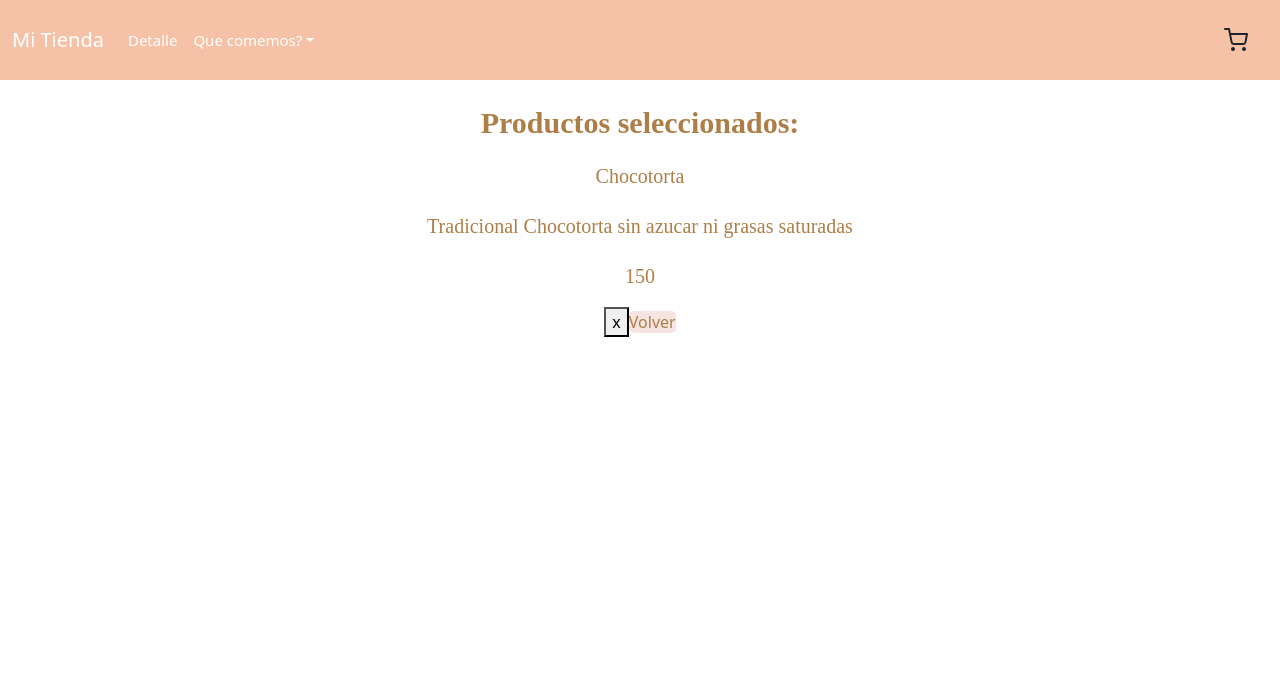
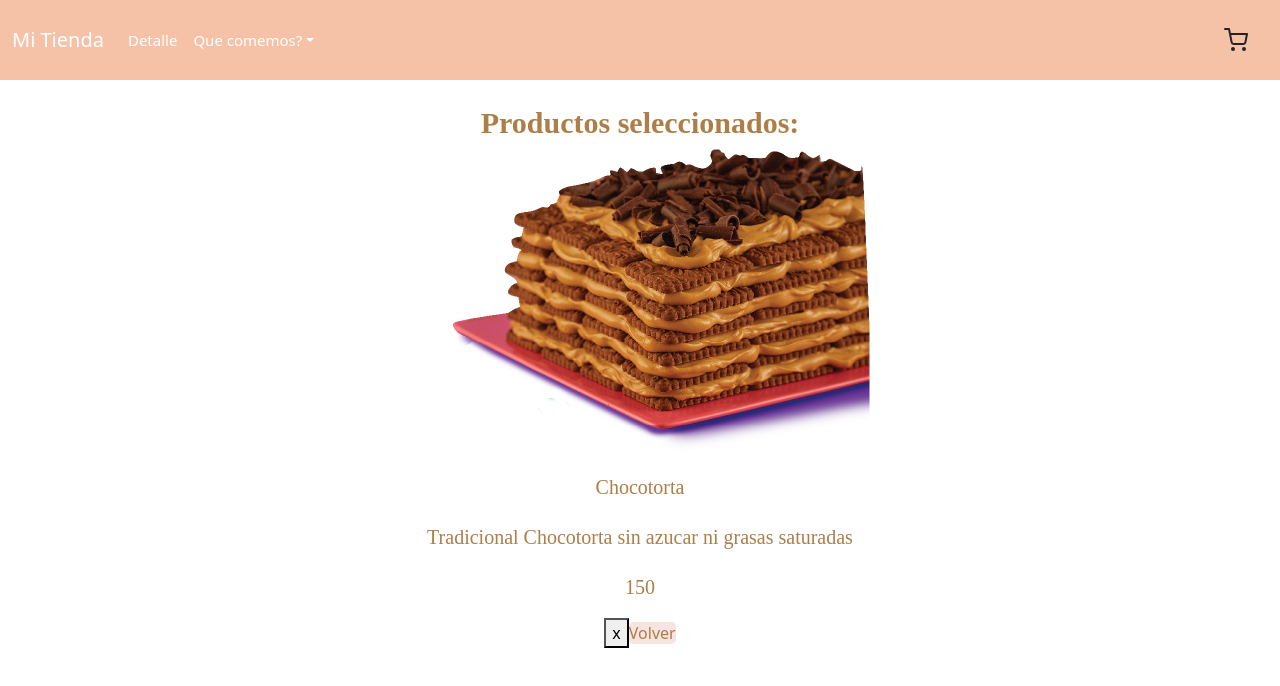
Before and after one commit to luciaabramzon/ecommerce, a React (Create React App) app: page /item/1 in a window 1280 px wide. Shown: the top 686 px of the page. Built offline with nearby package versions, Linux system fonts and the light colour scheme.

Commit message:
¨selectedImages¨

```diff
--- a/src/components/item-detail-container/Detail.js
+++ b/src/components/item-detail-container/Detail.js
@@ -52,7 +52,7 @@ const Detail=()=>{
     <div>
 
  <h5 style={styleSubtitulo} >Productos seleccionados:</h5>
-    {selectedItem && selectedItem.image && <img src={selectedItem.img}/>}
+    {selectedItem &&  <img src={selectedItem.img}/>}
    <p style={styleParrafo} >{selectedItem && selectedItem.name}</p>
    <p style={styleParrafo}>{selectedItem && selectedItem.description}</p>
    <p style={styleParrafo}>{selectedItem && selectedItem.price}</p>
```
